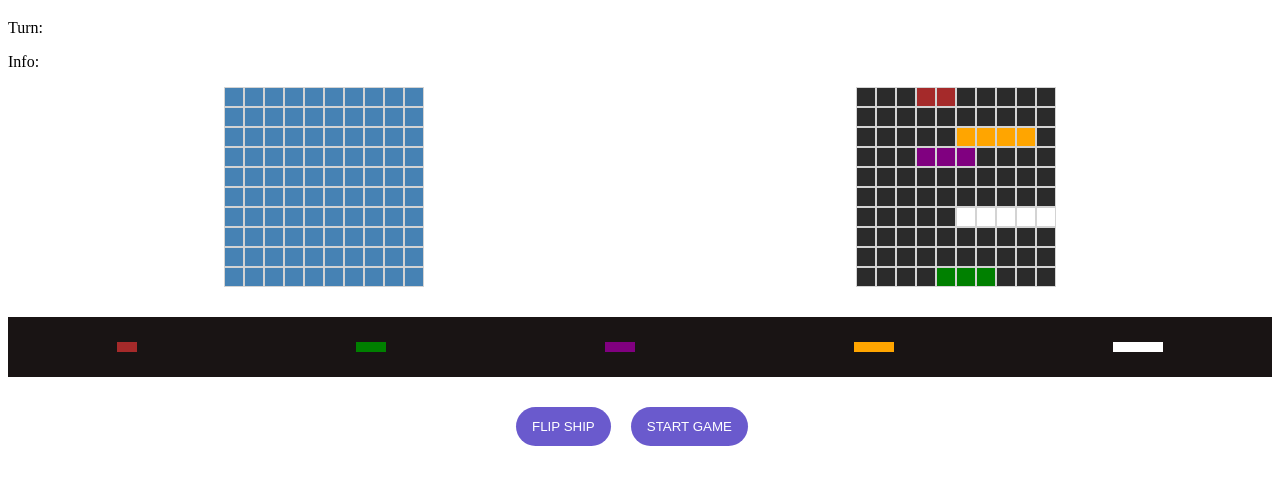
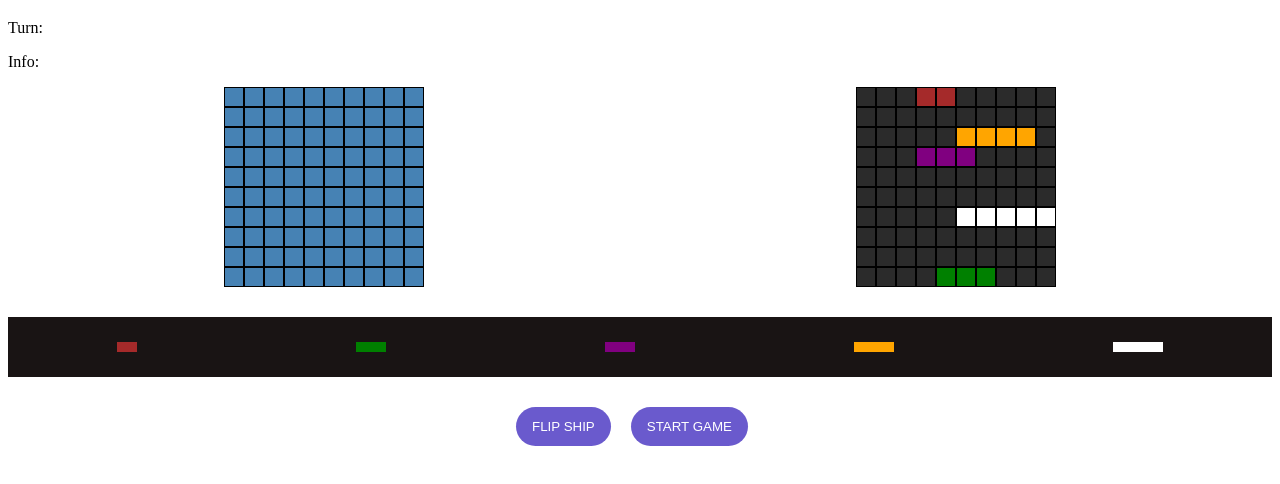
Before and after one commit to CodingTimmyeth/Battle-Ship, a plain HTML site: page index.html in a window 1280 px wide. Shown: the part 62-546 px from the top of the page. Drawn offline with Linux system fonts and the light colour scheme.

Commit message:
Changed border color back to black

```diff
--- a/style.css
+++ b/style.css
@@ -29,7 +29,7 @@ button{
 .block{
     width: 20px;
     height: 20px;
-    border: 1px solid lightgray;
+    border: 1px solid black;
     box-sizing: border-box;
 }
 
```
